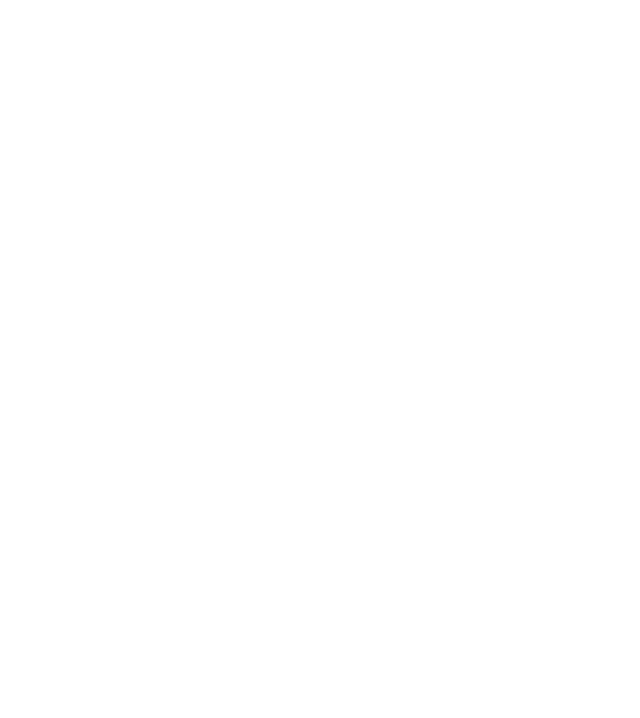
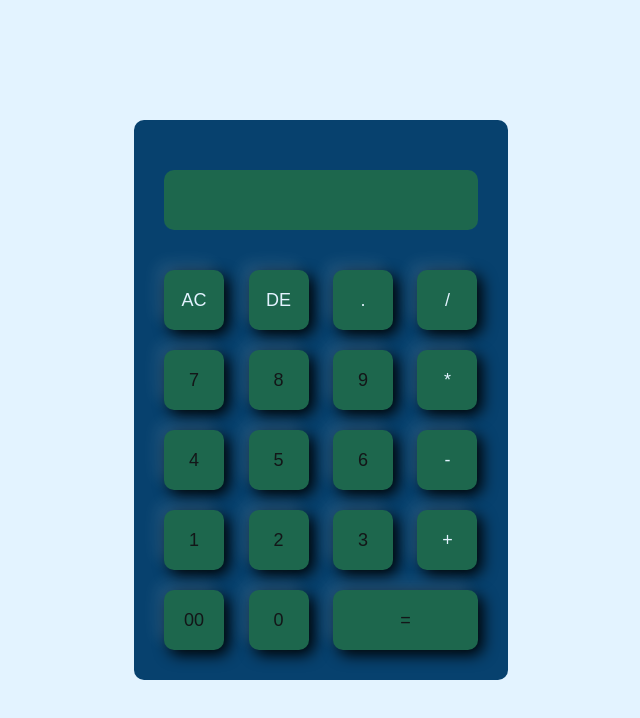
Before and after one commit to yamanewawi/Calculator.project, a plain HTML site: page Calculator.project/index.html in a window 1280 px wide. Shown: the whole page, without its empty margins (319-959 px from the left). Drawn offline with Linux system fonts and the light colour scheme.

Commit message:
second commit

```diff
--- a/Calculator.project/index.html
+++ b/Calculator.project/index.html
@@ -1,11 +1,48 @@
 <!DOCTYPE html>
-<html lang="en">
+<html>
 <head>
-    <meta charset="UTF-8">
     <meta name="viewport" content="width=device-width, initial-scale=1.0">
-    <title>Document</title>
+    <title>Calculator using javascript - Easy Tutorials</title>
+    <link rel="stylesheet" href="style.css">
 </head>
 <body>
-
+<div class="container">
+    <div class="calculator">
+        <form>
+            <div class="display">
+                <input type="text" name="dispaly">
+            </div>
+            <div>
+                <input type="button" value="AC" onclick="dispaly.value = ''" class="operator">
+                <input type="button" value="DE" onclick="dispaly.value =dispaly.value.toString().slice(0,-1 )" class="operator">
+                <input type="button" value="." onclick="dispaly.value += '.'" class="operator">
+                <input type="button" value="/" onclick="dispaly.value += '/'" class="operator">
+            </div>
+            <div>
+                <input type="button" value="7" onclick="dispaly.value += '7' ">
+                <input type="button" value="8" onclick="dispaly.value+='8'">
+                <input type="button" value="9" onclick="dispaly.value+='9'">
+                <input type="button" value="*" onclick="dispaly.value+='*'" class="operator">
+            </div>
+            <div>
+                <input type="button" value="4" onclick="dispaly.value+='4'">
+                <input type="button" value="5" onclick="dispaly.value+='5'">
+                <input type="button" value="6" onclick="dispaly.value+='6'">
+                <input type="button" value="-" onclick="dispaly.value+='-'" class="operator">
+            </div>
+            <div>
+                <input type="button" value="1" onclick="dispaly.value+='1'">
+                <input type="button" value="2" onclick="dispaly.value+='2'">
+                <input type="button" value="3" onclick="dispaly.value+='3'">
+                <input type="button" value="+" onclick="dispaly.value+='+'"class="operator">
+            </div>
+            <div>
+                <input type="button" value="00" onclick="dispaly.value+='00'">
+                <input type="button" value="0" onclick="dispaly.value+='0'">
+                <input type="button" value="=" class="equal" onclick="dispaly.value=eval(dispaly.value)" class="operator">
+            </div>
+        </form>
+    </div>
+</div>
 </body>
 </html>
--- a/Calculator.project/style.css
+++ b/Calculator.project/style.css
@@ -4,3 +4,47 @@
     font-family: 'Poppins', sans-serif;
     box-sizing: border-box;
 }
+.container{
+     width: 100%;
+     height: 100vh;
+     background: #e3f3ff;
+     display: flex;
+     align-items: center;
+     justify-content: center;
+}
+.calculator{
+    background: #07416e;
+    padding: 20px;
+    border-radius: 10px;
+}
+.calculator form input{
+    border: 0;
+    outline: 0;
+    width: 60px;
+    height: 60px;
+    border-radius: 10px;
+    box-shadow: -8px -8px 15px rgba(255, 255, 255, 0.1),5px 5px 15px rgba(0, 0, 0,1);
+    background: rgb(29, 103, 77);
+    font-size: 18px;
+    color: #131618;
+    cursor: pointer;
+    margin: 10px;
+}
+form .display{
+    display: flex;
+    justify-content: flex-end;
+    margin: 20px 0;
+}
+form .display input{
+    text-align: right;
+    flex: 1;
+    font-size: 45px;
+    box-shadow: none;
+
+}
+form input.equal{
+    width: 145px;
+}
+form input.operator{
+    color: #e3f3ff;
+}
```
